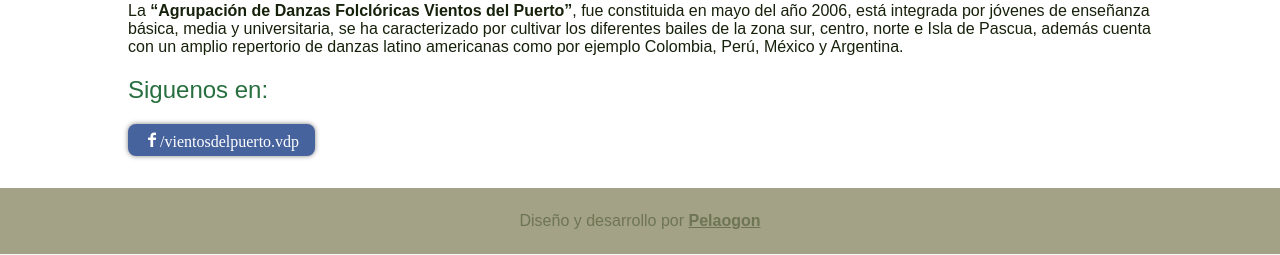
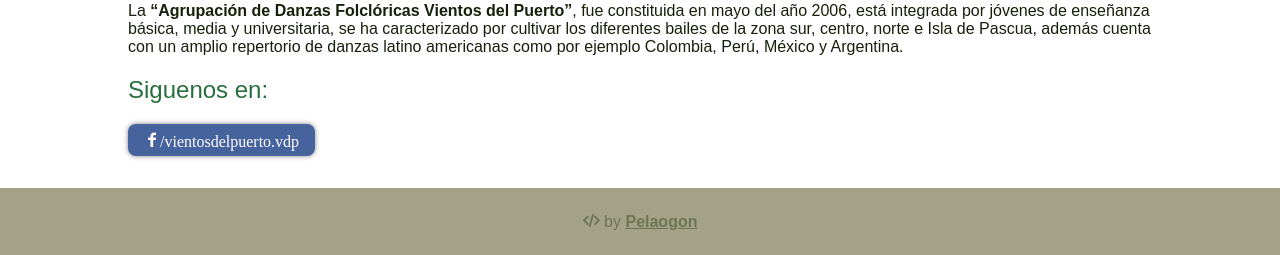
Before and after one commit to gburgost/pelaogon.github.io, a PHP site: page /vientosdelpuerto/index.html in a window 1280 px wide. Shown: the part 703-958 px from the top of the page. Run offline with PHP 8.4, Linux system fonts and the light colour scheme.

Commit message:
cambio en footer (code < / >)

```diff
--- a/vientosdelpuerto/estilo/font.styl
+++ b/vientosdelpuerto/estilo/font.styl
@@ -8,7 +8,6 @@
 	font-weight: normal;
 	font-style: normal;
 }
-
 [class^="icon-"], [class*=" icon-"] {
 	font-family: 'icomoon';
 	speak: none;
@@ -23,8 +22,17 @@
 	-moz-osx-font-smoothing: grayscale;
 }
 
+.icon-code:before {
+	content: "\e604";
+	font-weight bold
+}
+
 .icon-menu:before {
 	content: "\e600";
+}
+
+.icon-heart:before {
+	content: "\e603";
 }
 
 .icon-twitter:before {
--- a/vientosdelpuerto/index.html
+++ b/vientosdelpuerto/index.html
@@ -48,7 +48,8 @@
 	</section>
 	<footer class="Footer">
 		<p class="Footer-description">
-			Diseño y desarrollo por <a href="http://pelaogon.github.io" target="_blank"><strong>Pelaogon</strong></a>
+			<strong class="icon-code"></strong> by
+			<a href="http://pelaogon.github.io" target="_blank"><strong>Pelaogon</strong></a>
 		</p>
 	</footer>
 	<script src="js/jquery.min.js"></script>
--- a/vientosdelpuerto/nosotros.html
+++ b/vientosdelpuerto/nosotros.html
@@ -62,7 +62,8 @@
 	</section>
 	<footer class="Footer">
 		<p class="Footer-description">
-			Diseño y desarrollo por <a href="http://pelaogon.github.io" target="_blank"><strong>Pelaogon</strong></a>
+			<strong class="icon-code"></strong> by
+			<a href="http://pelaogon.github.io" target="_blank"><strong>Pelaogon</strong></a>
 		</p>
 	</footer>
 
```
Also changed, not shown: vientosdelpuerto/estilo/estilo.css, vientosdelpuerto/fonts/icomoon.ttf, vientosdelpuerto/fonts/icomoon.woff, 2 other files.
